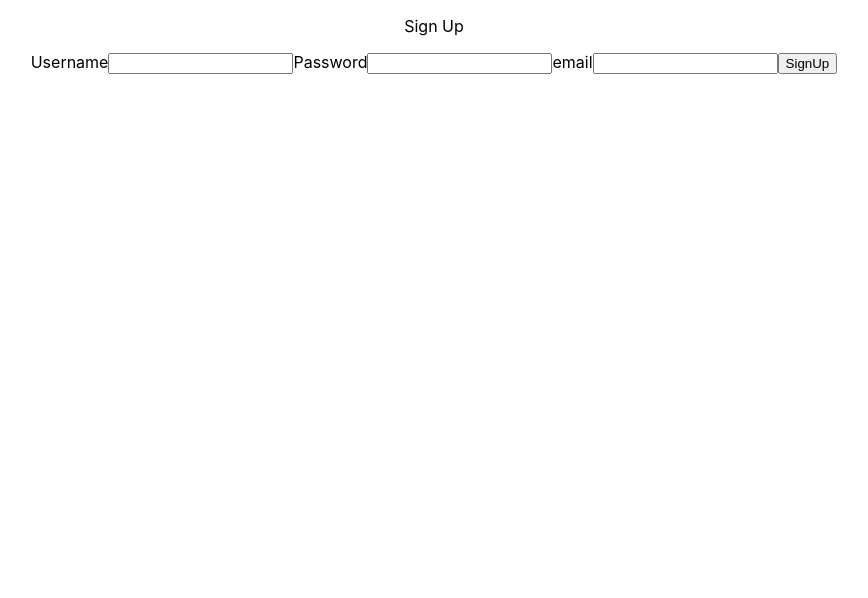
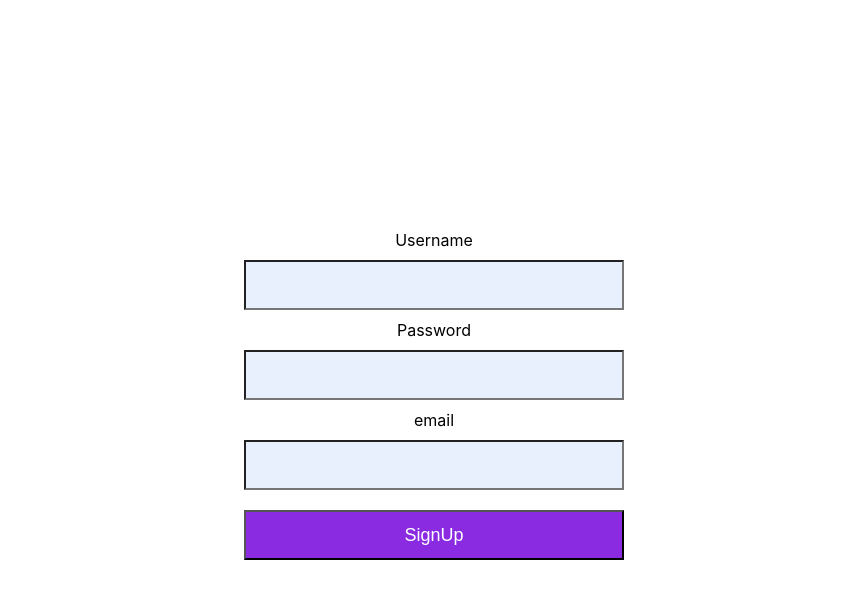
Before and after one commit to usemytechstuff/Use-My-Tech-Stuff-FE-Sarah, a React (Create React App) app in the folder use/: page /register in a window 1280 px wide. Shown: the top 598 px of the page, without its empty margins (206-1074 px from the left). Built offline with nearby package versions, Linux system fonts and the light colour scheme.

Commit message:
added style to login and register page

```diff
--- a/use/package.json
+++ b/use/package.json
@@ -11,7 +11,8 @@
     "react-scripts": "3.0.1",
     "redux": "^4.0.1",
     "redux-logger": "^3.0.6",
-    "redux-thunk": "^2.3.0"
+    "redux-thunk": "^2.3.0",
+    "styled-components": "^4.2.0"
   },
   "scripts": {
     "start": "react-scripts start",
--- a/use/src/components/Login.js
+++ b/use/src/components/Login.js
@@ -1,6 +1,7 @@
 import React from 'react';
 import {connect} from 'react-redux';
 import {login} from '../actions';
+import styled from 'styled-components'
 
 
 
@@ -37,9 +38,8 @@ class Login extends React.Component {
 
   render() {
     return (
-      <div>
-        <p>Log In</p>
-        <form onSubmit={this.login}>
+      <FormContainer>
+        <Form onSubmit={this.login}>
             <label>
                 Username
 
@@ -63,8 +63,8 @@ class Login extends React.Component {
 
             <button onClick={this.routeChange}>Register</button>
 
-        </form>
-      </div>
+        </Form>
+      </FormContainer>
     );
   }
 }
@@ -78,3 +78,43 @@ const mapStateToProps = ({ error, loggingIn }) => ({
     mapStateToProps,
     { login }
   )(Login);
+
+  const FormContainer = styled.div`
+  display: flex;
+  flex-direction: column;
+  justify-content: center;
+  align-content: center;
+  height: 800px;
+  width: 400px;
+  margin: auto;
+  p {
+    text-align: center;
+  }
+`
+
+const Form = styled.form`
+  display: flex;
+  flex-direction: column;
+  justify-content: center;
+  align-content: center;
+  input {
+    width: 380px;
+    height: 50px;
+    margin: 10px 0;
+    padding: 0 10px;
+    box-sizing: border-box;
+    font-size: 18px;
+    outline: none;
+  }
+  button {
+    height: 50px;
+    width: 380px;
+    margin: 10px 0 10px 10px;
+    outline: none;
+    font-size: 18px;
+    font-weight: 500;
+    color: white;
+    background-color: blueviolet;
+    cursor: pointer;
+  }
+`
--- a/use/src/components/Signup.js
+++ b/use/src/components/Signup.js
@@ -1,7 +1,7 @@
 import React from 'react';
 import {connect} from 'react-redux';
 import {signUp} from '../actions';
-
+import styled from 'styled-components';
 
 class SignUp extends React.Component {
   state = {
@@ -30,9 +30,9 @@ class SignUp extends React.Component {
 
   render() {
     return (
-      <div>
-        <p>Sign Up</p>
-        <form onSubmit={this.submitSignUp}>
+      <FormContainer>
+
+        <Form onSubmit={this.submitSignUp}>
             <label>
                 Username
                 <input
@@ -61,8 +61,8 @@ class SignUp extends React.Component {
                 />
             </label>
             <button>{this.props.signingUp ? "Loading" : "SignUp"}</button>
-        </form>
-      </div>
+        </Form>
+      </FormContainer>
     );
   }
 }
@@ -75,3 +75,45 @@ const mapStateToProps = ({ signingUp }) => ({
     mapStateToProps,
     { signUp }
   )(SignUp);
+
+  const FormContainer = styled.div`
+  display: flex;
+  flex-direction: column;
+  justify-content: center;
+  align-content: center;
+  height: 800px;
+  width: 400px;
+  margin: auto;
+  color: black;
+  p {
+    text-align: center;
+  }
+`
+
+const Form = styled.form`
+  display: flex;
+  flex-direction: column;
+  justify-content: center;
+  align-content: center;
+  input {
+    width: 380px;
+    height: 50px;
+    margin: 10px 0;
+    padding: 0 10px;
+    box-sizing: border-box;
+    font-size: 18px;
+    outline: none;
+    background-color: rgb(232, 240, 254)
+  }
+  button {
+    height: 50px;
+    width: 380px;
+    margin: 10px 0 10px 10px;
+    outline: none;
+    font-size: 18px;
+    font-weight: 500;
+    color: white;
+    background-color: blueviolet;
+    cursor: pointer;
+  }
+`
```
Also changed, not shown: 1 other file (tests, documents, lock files or other folders).
